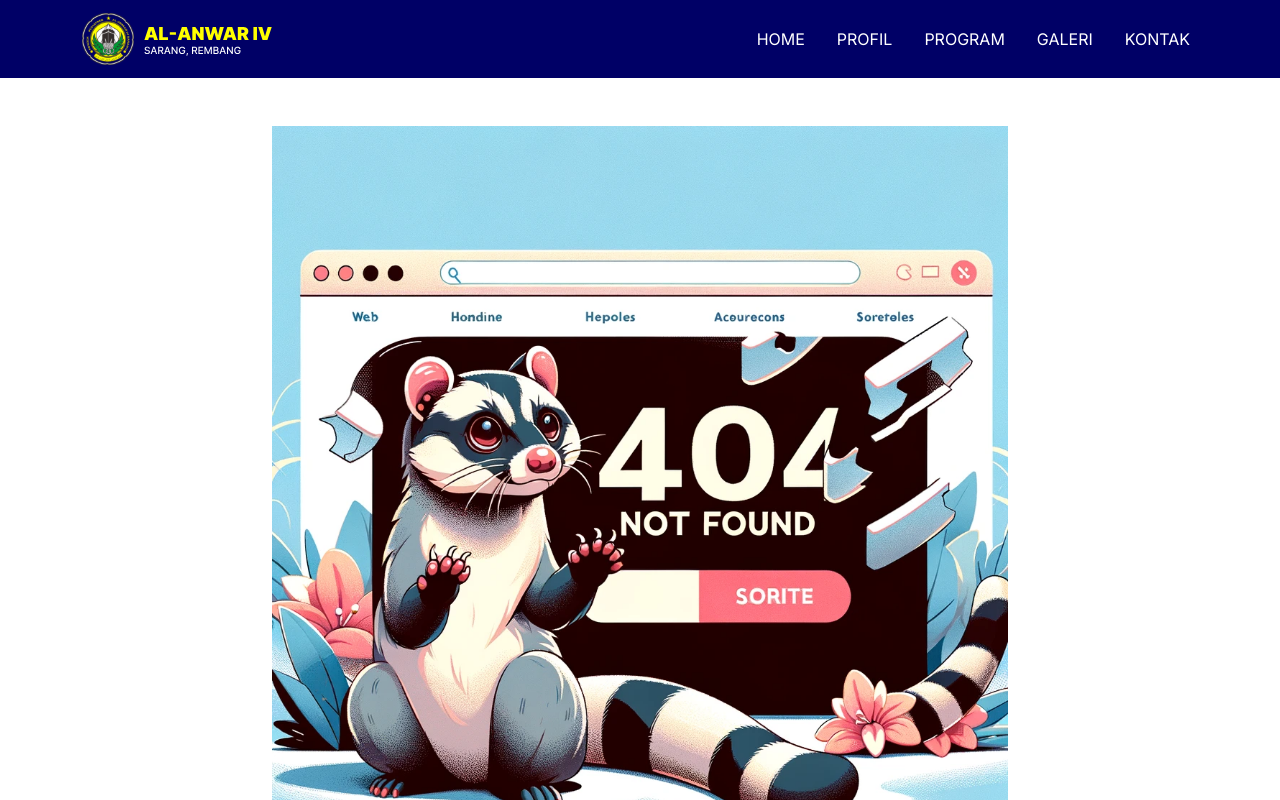
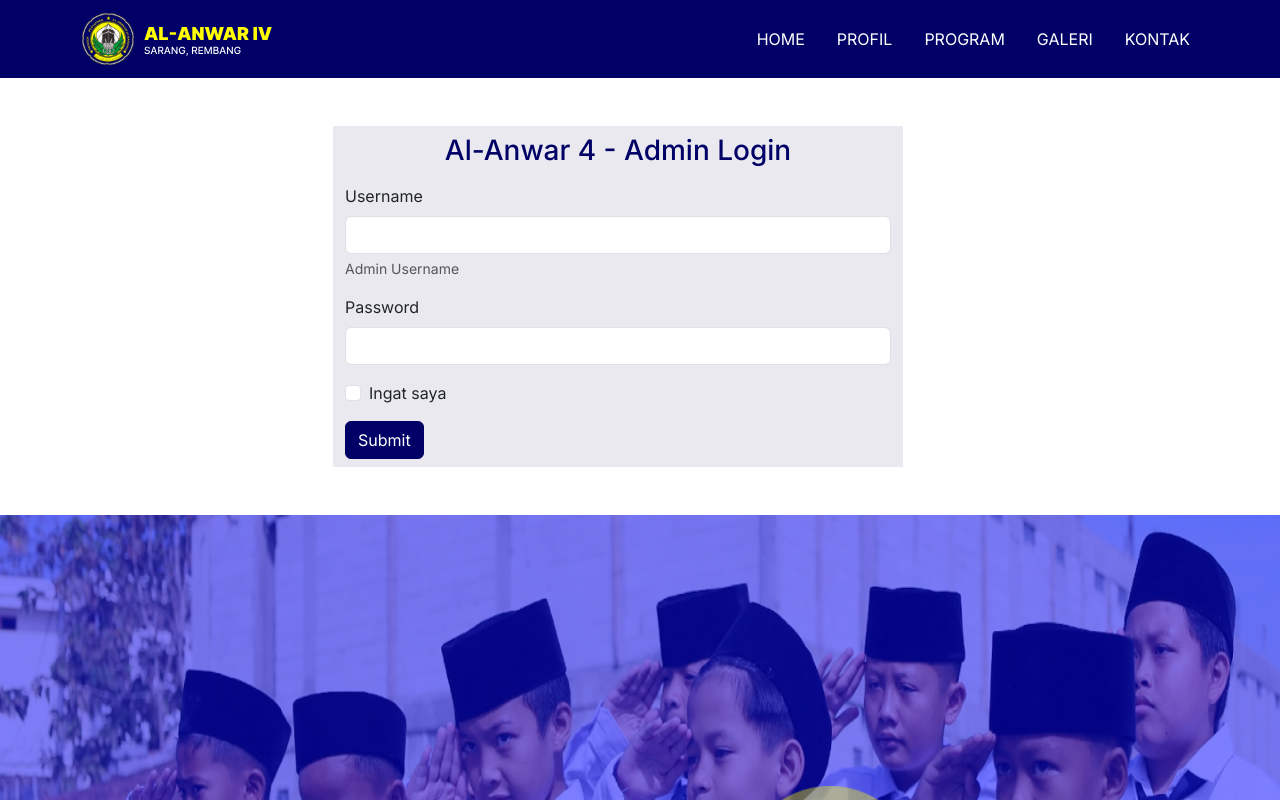
Before and after one commit to jabir019/alanwar4, a React (Vite) app: page /dashbord in a window 1280 px wide. Shown: the top 800 px of the page. Built offline with nearby package versions, Linux system fonts and the light colour scheme.

Commit message:
update layout & add dashbord,admin page

```diff
--- a/src/App.jsx
+++ b/src/App.jsx
@@ -8,6 +8,8 @@ import Program from "./pages/Program";
 import Kontak from "./pages/Kontak";
 import Pendaftaran from "./pages/Pendaftaran";
 import NotFound from "./pages/NotFound";
+import Dashbord from "./pages/Dashbord";
+import Admin from "./pages/Admin";
 
 function App() {
   return (
@@ -20,6 +22,8 @@ function App() {
           <Route path="/program" element={<Program />} />
           <Route path="/kontak" element={<Kontak />} />
           <Route path="/pendaftaran" element={<Pendaftaran />} />
+          <Route path="/dashbord" element={<Dashbord />} />
+          <Route path="/admin" element={<Admin />} />
           <Route path="*" element={<NotFound />} />
         </Routes>
       </BrowserRouter>
--- /dev/null
+++ b/src/layouts/SectionAdmin.jsx
@@ -0,0 +1,24 @@
+import Logo from "../assets/logoaja.svg";
+
+export default function SectionAdmin() {
+  return (
+    <>
+      <nav className="navbar navbar-expand-lg bg-primary">
+        <div className="container">
+          <a className="navbar-brand" href="#">
+            <img src={Logo} alt="logo" />
+          </a>
+          <div>
+            <button className="btn btn-danger">Logout</button>
+          </div>
+        </div>
+      </nav>
+
+      <div className="container">
+        <div className="row">
+          <div className="col-6"></div>
+        </div>
+      </div>
+    </>
+  );
+}
--- /dev/null
+++ b/src/layouts/SectionDashbor.jsx
@@ -0,0 +1,57 @@
+import Logo from "../assets/logoaja.svg";
+
+export default function SectionDashbor() {
+  return (
+    <>
+      <section>
+        <div className="container m-5">
+          <div className="row justify-content-center">
+            <div className="col-6 bg-angger">
+              <form>
+                <h3 className="text-center text-primary py-2">
+                  Al-Anwar 4 - Admin Login
+                </h3>
+                <div className="mb-3">
+                  <label htmlFor="username" className="form-label">
+                    Username
+                  </label>
+                  <input
+                    type="username"
+                    className="form-control"
+                    id="username"
+                  />
+                  <div id="emailHelp" className="form-text">
+                    Admin Username
+                  </div>
+                </div>
+                <div className="mb-3">
+                  <label htmlFor="exampleInputPassword1" className="form-label">
+                    Password
+                  </label>
+                  <input
+                    type="password"
+                    className="form-control"
+                    id="exampleInputPassword1"
+                  />
+                </div>
+                <div className="mb-3 form-check">
+                  <input
+                    type="checkbox"
+                    className="form-check-input"
+                    id="exampleCheck1"
+                  />
+                  <label className="form-check-label" htmlFor="exampleCheck1">
+                    Ingat saya
+                  </label>
+                </div>
+                <button type="submit" className="btn btn-primary mb-2">
+                  Submit
+                </button>
+              </form>
+            </div>
+          </div>
+        </div>
+      </section>
+    </>
+  );
+}
--- /dev/null
+++ b/src/pages/Admin.jsx
@@ -0,0 +1,9 @@
+import SectionAdmin from "../layouts/SectionAdmin";
+
+export default function Admin() {
+  return (
+    <>
+      <SectionAdmin />
+    </>
+  );
+}
--- /dev/null
+++ b/src/pages/Dashbord.jsx
@@ -0,0 +1,12 @@
+import MainLayout from "../layouts/MainLayout";
+import SectionDashbor from "../layouts/SectionDashbor";
+
+export default function Dashbord() {
+  return (
+    <>
+      <MainLayout>
+        <SectionDashbor />
+      </MainLayout>
+    </>
+  );
+}
```
Also changed, not shown: src/assets/logoaja.svg (added).
